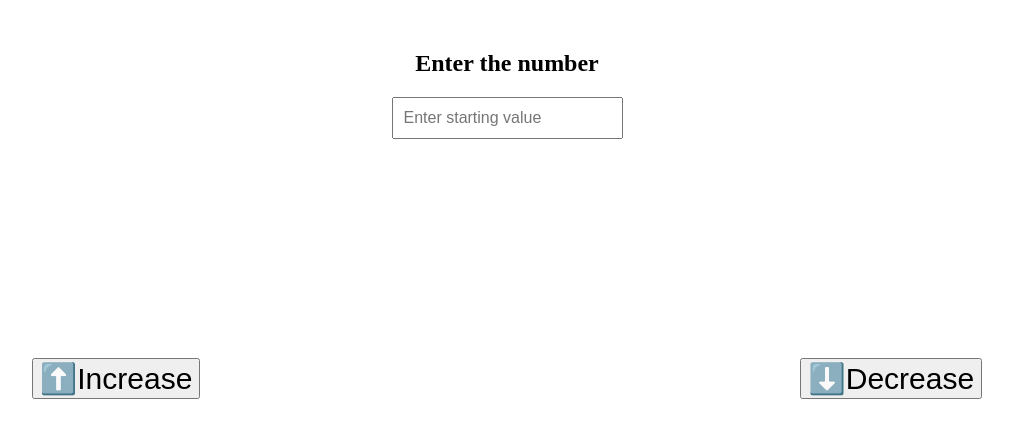
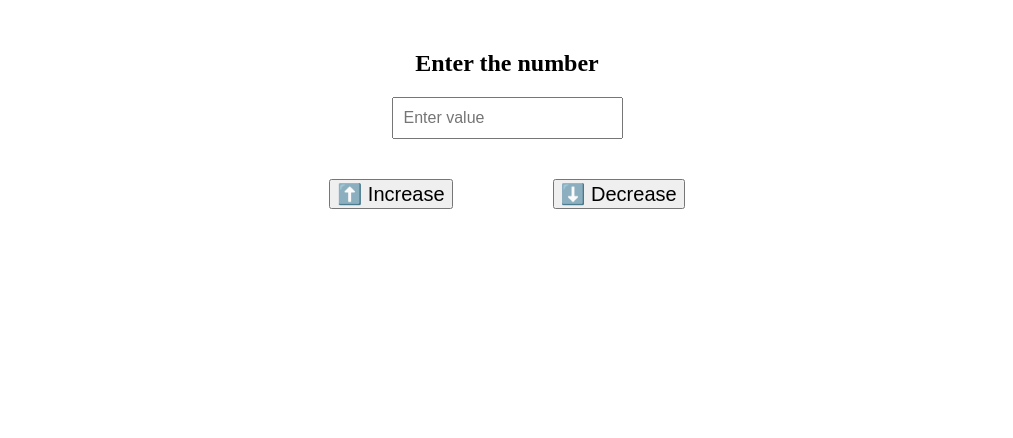
Before and after one commit to Kalashri555/counter_app_v2, a React (Create React App) app: page / in a window 1280 px wide. Shown: the top 438 px of the page, without its empty margins (133-1146 px from the left). Built offline with nearby package versions, Linux system fonts and the light colour scheme.

Commit message:
Updated project with new content and files

```diff
--- a/src/App.js
+++ b/src/App.js
@@ -3,70 +3,24 @@ import CounterDisplay from "./CounterDisplay";
 
 function App() {
   const [inputValue, setInputValue] = useState("");
-  const [count, setCount] = useState(null);
-  const [initialSet, setInitialSet] = useState(false);
 
   const handleInputChange = (e) => {
     setInputValue(e.target.value);
-    setInitialSet(false); // reset if new input
-    setCount(null);
-  };
-
-  const applyInitialValueIfNeeded = () => {
-    if (!initialSet && inputValue !== "") {
-      setCount(Number(inputValue));
-      setInitialSet(true);
-      return Number(inputValue);
-    }
-    return count;
-  };
-
-  const handleIncrease = () => {
-    const base = applyInitialValueIfNeeded();
-    if (initialSet) setCount(base + 1);
-  };
-
-  const handleDecrease = () => {
-    const base = applyInitialValueIfNeeded();
-    if (initialSet) setCount(base - 1);
   };
 
   return (
     <div style={{ textAlign: "center", marginTop: "50px" }}>
       <h2>Enter the number</h2>
-
       <input
         type="number"
-        placeholder="Enter starting value"
+        placeholder="Enter value"
         value={inputValue}
         onChange={handleInputChange}
         style={{ padding: "10px", fontSize: "16px" }}
       />
 
-      <div
-        style={{
-          display: "flex",
-          alignItems: "center",
-          justifyContent: "center",
-          height: "60vh",
-        }}
-      >
-        <button
-          onClick={handleIncrease}
-          style={{ marginRight: "300px", fontSize: "30px" }}
-        >
-          <span className="material-symbols-outlined">⬆️Increase</span>
-        </button>
-
-        {count !== null && <CounterDisplay value={count} />}
-
-        <button
-          onClick={handleDecrease}
-          style={{ marginLeft: "300px", fontSize: "30px" }}
-        >
-          <span className="material-symbols-outlined">⬇️Decrease</span>
-        </button>
-      </div>
+      {/* Pass the inputValue as prop to child */}
+      <CounterDisplay inputValue={inputValue} />
     </div>
   );
 }
--- a/src/CounterDisplay.js
+++ b/src/CounterDisplay.js
@@ -1,9 +1,76 @@
-import React from "react";
+import React, { useState, useEffect } from "react";
 
-function CounterDisplay({ value }) {
+function CounterDisplay({ inputValue }) {
+  const [count, setCount] = useState(null);
+  const [initialSet, setInitialSet] = useState(false);
+  const [actionMessage, setActionMessage] = useState("");
+
+  useEffect(() => {
+
+    setInitialSet(false);
+    setCount(null);
+    setActionMessage("");
+  }, [inputValue]);
+
+  const applyInitialValueIfNeeded = () => {
+    if (!initialSet && inputValue !== "") {
+      const number = Number(inputValue);
+      setCount(number);
+      setInitialSet(true);
+      return number;
+    }
+    return count;
+  };
+
+  const handleIncrease = () => {
+    const base = applyInitialValueIfNeeded();
+    if (initialSet) {
+      const newCount = base + 1;
+      setCount(newCount);
+      setActionMessage("User increased the count by 1");
+    }
+  };
+
+  const handleDecrease = () => {
+    const base = applyInitialValueIfNeeded();
+    if (initialSet) {
+      const newCount = base - 1;
+      setCount(newCount);
+      setActionMessage("User decreased the count by 1");
+    }
+  };
+
+
   return (
-    <div style={{ fontSize: "2rem", margin: "0 30px", fontWeight: "bold" }}>
-      Count: {value}
+    <div>
+      <div
+        style={{
+          display: "flex",
+          alignItems: "center",
+          justifyContent: "center",
+          marginTop: "40px",
+        }}
+      >
+        <button onClick={handleIncrease} style={{ marginRight: "50px", fontSize: "20px" }}>
+        ⬆️ Increase
+        </button>
+
+        {count !== null && (
+          <div style={{ fontSize: "2rem", fontWeight: "bold" }}>
+            Count: {count}
+          </div>
+        )}
+
+        <button onClick={handleDecrease} style={{ marginLeft: "50px", fontSize: "20px" }}>
+        ⬇️ Decrease
+        </button>
+      </div>
+
+      {actionMessage && (
+        <div style={{ marginTop: "20px", fontSize: "18px", color: "green" }}>
+          {actionMessage}
+        </div>
+      )}
     </div>
   );
 }
```
